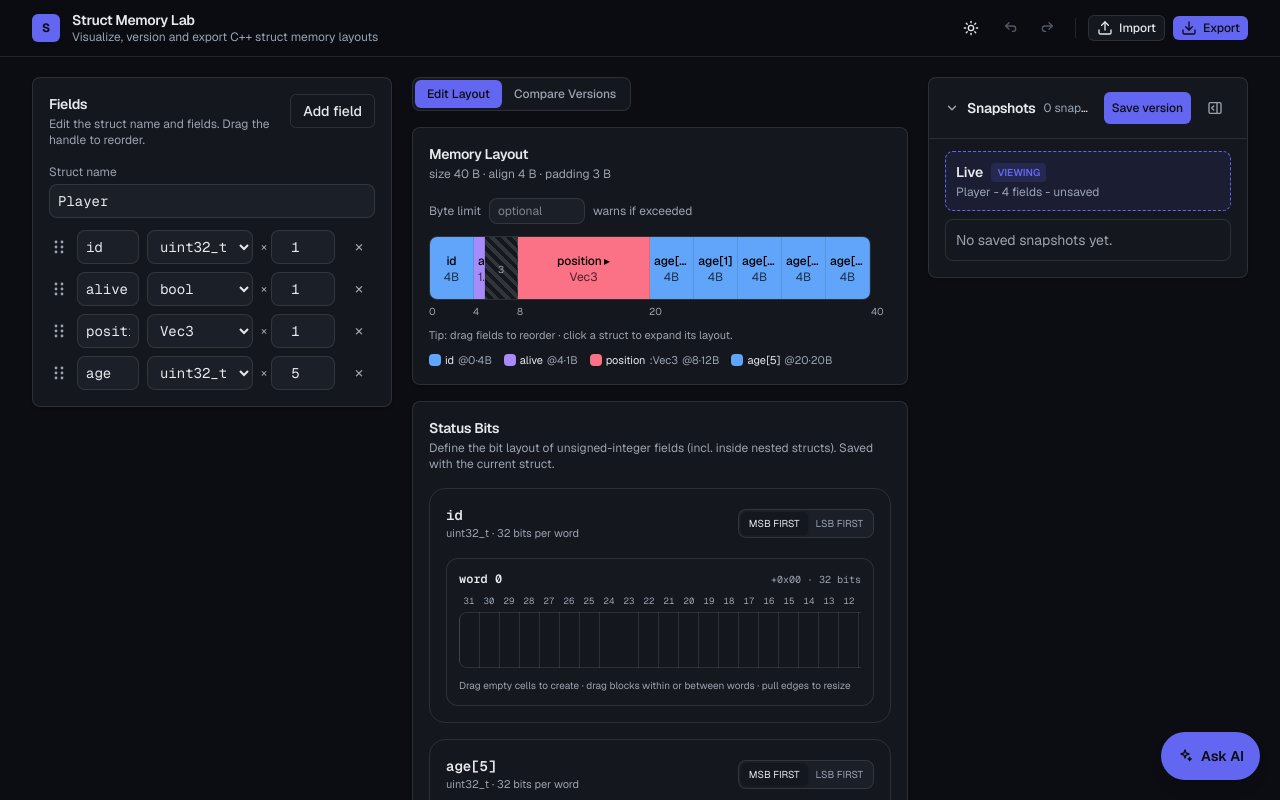
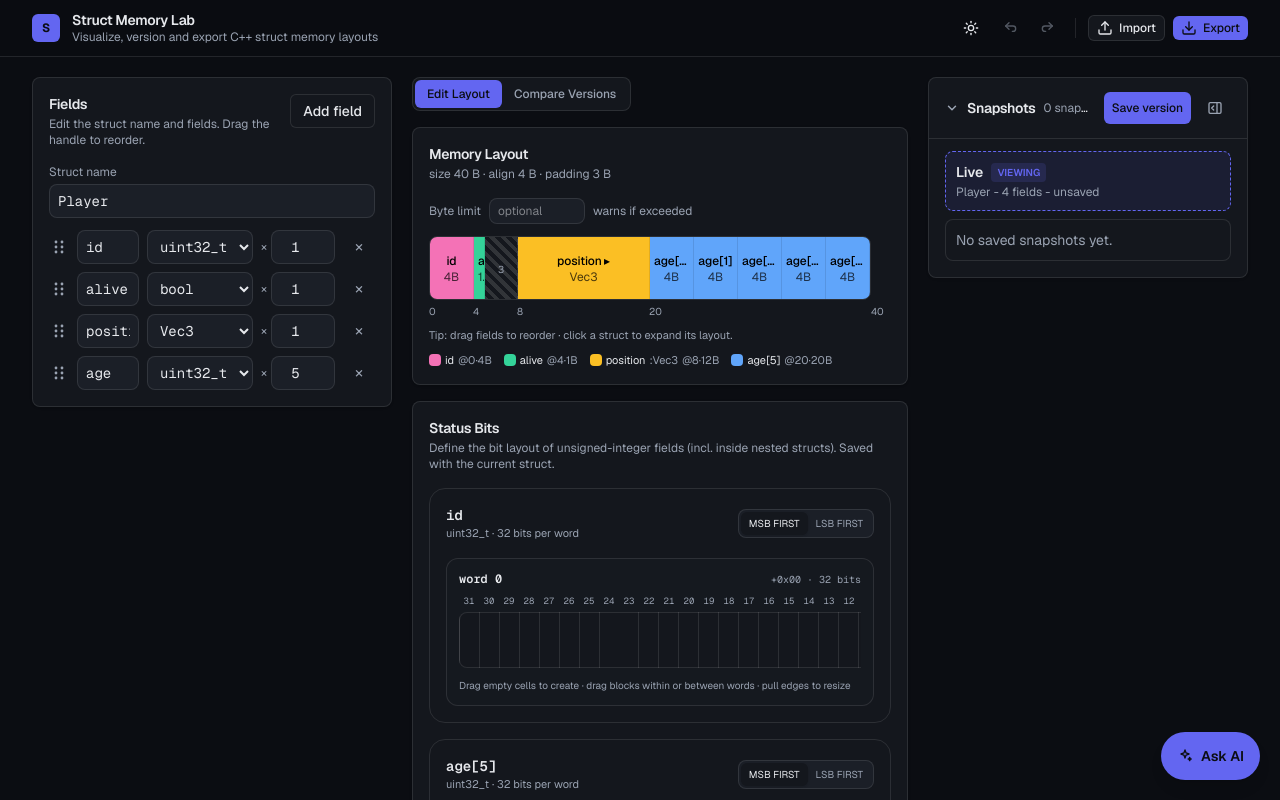
Before and after one commit to kaandemirlek/struct-memory-lab, a Next.js app: page / in a window 1280 px wide. Shown: the top 800 px of the page. Built offline with nearby package versions, Linux system fonts and the light colour scheme.

Commit message:
fixed layout colors

```diff
--- a/src/components/LayoutVisualizer.tsx
+++ b/src/components/LayoutVisualizer.tsx
@@ -32,8 +32,20 @@ import Panel from "@/components/ui/Panel";
 
 type Mode = "edit" | "compare";
 
-// Stable color palette for fields.
-const COLORS = ["#60a5fa", "#34d399", "#f472b6", "#fbbf24", "#a78bfa", "#fb7185"];
+// Stable color palette for fields. Daha çok renk = kimlik-bazlı sabit renklerde
+// iki bloğun aynı renge düşme olasılığı azalır (kararlılık bozulmadan).
+const COLORS = [
+  "#60a5fa", // blue
+  "#34d399", // emerald
+  "#f472b6", // pink
+  "#fbbf24", // amber
+  "#a78bfa", // violet
+  "#fb7185", // rose
+  "#22d3ee", // cyan
+  "#a3e635", // lime
+  "#fb923c", // orange
+  "#e879f9", // fuchsia
+];
 
 // ============================================================================
 // Compare-mode helpers (side-by-side From/To layouts with change impacts).
@@ -239,25 +251,23 @@ function LayoutStrip({
 // Edit-mode helpers (interactive map: drag-reorder, nested expand, bit-fields).
 // ============================================================================
 
-// Alan kimliğinden stabil bir palet indeksi (reorder'da renk mümkün olduğunca sabit).
-function colorIndexForId(id: string): number {
-  let hash = 0;
-  for (let i = 0; i < id.length; i++) hash = (hash * 31 + id.charCodeAt(i)) | 0;
-  return Math.abs(hash) % COLORS.length;
-}
-
 /**
- * Alanlara renk ata: temel renk kimlikten (stabil) gelir, ama YAN YANA iki blok
- * aynı renge düşerse ikinciyi bir sonraki renge kaydır → komşular her zaman farklı.
+ * Alanlara renk ata: her alan, KİMLİK KÜMESİNDEKİ sıralı sırasına (sorted rank)
+ * göre paletten renk alır. Atama görsel sıraya bağlı DEĞİL → alanları reorder
+ * etmek bir bloğun rengini DEĞİŞTİRMEZ. Ayrıca palet kadar (≤10) alanda renkler
+ * BENZERSİZDİR, yani bloklar birbirine karışmaz. (Alan ekley/çıkarınca sıralama
+ * kayabilir; kritik olan reorder kararlılığı korunur.)
  */
 function assignFieldColors(fields: { fieldId: string }[]): Record<string, string> {
+  const rankById = new Map<string, number>();
+  fields
+    .map((f) => f.fieldId)
+    .sort()
+    .forEach((id, i) => rankById.set(id, i));
+
   const map: Record<string, string> = {};
-  let prev = -1;
   for (const f of fields) {
-    let idx = colorIndexForId(f.fieldId);
-    if (idx === prev) idx = (idx + 1) % COLORS.length; // komşuyla çakışmayı boz
-    map[f.fieldId] = COLORS[idx];
-    prev = idx;
+    map[f.fieldId] = COLORS[(rankById.get(f.fieldId) ?? 0) % COLORS.length];
   }
   return map;
 }
@@ -334,22 +344,8 @@ function Band({ layout, pxPerByte }: { layout: LayoutResult; pxPerByte: number }
   );
 }
 
-// Sürüklenebilir tek bir alan bloğu (dizi ise birden çok hücre içerir).
-function FieldBlock({
-  fl,
-  pxPerByte,
-  open,
-  onToggle,
-  bg,
-}: {
-  fl: FieldLayout;
-  pxPerByte: number;
-  open: boolean;
-  onToggle: () => void;
-  bg: string;
-}) {
-  const { attributes, listeners, setNodeRef, transform, transition, isDragging } =
-    useSortable({ id: fl.fieldId });
+// Bir alan bloğunun ortak türetmeleri (sortable ve statik sürüm paylaşır).
+function fieldBlockParts(fl: FieldLayout, onToggle: () => void) {
   const arrayLength = Math.max(1, fl.arrayLength ?? 1);
   const elementSize = fl.elementSize ?? fl.size / arrayLength;
   const expandable = fl.type === "struct" && !!fl.nested;
@@ -365,22 +361,30 @@ function FieldBlock({
             ?.scrollIntoView({ behavior: "smooth", block: "center" })
       : undefined;
 
-  const style = {
-    transform: CSS.Transform.toString(transform),
-    transition,
-    opacity: isDragging ? 0.5 : 1,
-  };
+  const title = `${fieldLabel(fl)}: ${fl.typeName ?? fl.type} — offset ${fl.offset}, ${fl.size} bytes (drag: reorder${expandable ? " · click: expand/collapse" : isBitField ? " · click: Status Bits" : ""})`;
+  return { arrayLength, elementSize, expandable, handleClick, title };
+}
 
+// Bloğun iç hücreleri (dizi ise birden çok). Sortable ve statik sürüm ortak kullanır.
+function FieldCells({
+  fl,
+  pxPerByte,
+  bg,
+  arrayLength,
+  elementSize,
+  expandable,
+  open,
+}: {
+  fl: FieldLayout;
+  pxPerByte: number;
+  bg: string;
+  arrayLength: number;
+  elementSize: number;
+  expandable: boolean;
+  open: boolean;
+}) {
   return (
-    <div
-      ref={setNodeRef}
-      style={style}
-      {...attributes}
-      {...listeners}
-      onClick={handleClick}
-      className="flex shrink-0 cursor-grab active:cursor-grabbing"
-      title={`${fieldLabel(fl)}: ${fl.typeName ?? fl.type} — offset ${fl.offset}, ${fl.size} bytes (drag: reorder${expandable ? " · click: expand/collapse" : isBitField ? " · click: Status Bits" : ""})`}
-    >
+    <>
       {Array.from({ length: arrayLength }).map((_, ai) => (
         <div
           key={ai}
@@ -397,6 +401,83 @@ function FieldBlock({
           </span>
         </div>
       ))}
+    </>
+  );
+}
+
+// Sürüklenebilir alan bloğu (yalnızca mount SONRASI render edilir → dnd-kit id'leri SSR'ı bozmaz).
+function FieldBlock({
+  fl,
+  pxPerByte,
+  open,
+  onToggle,
+  bg,
+}: {
+  fl: FieldLayout;
+  pxPerByte: number;
+  open: boolean;
+  onToggle: () => void;
+  bg: string;
+}) {
+  const { attributes, listeners, setNodeRef, transform, transition, isDragging } =
+    useSortable({ id: fl.fieldId });
+  const { arrayLength, elementSize, expandable, handleClick, title } = fieldBlockParts(fl, onToggle);
+
+  const style = {
+    transform: CSS.Transform.toString(transform),
+    transition,
+    opacity: isDragging ? 0.5 : 1,
+  };
+
+  return (
+    <div
+      ref={setNodeRef}
+      style={style}
+      {...attributes}
+      {...listeners}
+      onClick={handleClick}
+      className="flex shrink-0 cursor-grab active:cursor-grabbing"
+      title={title}
+    >
+      <FieldCells
+        fl={fl}
+        pxPerByte={pxPerByte}
+        bg={bg}
+        arrayLength={arrayLength}
+        elementSize={elementSize}
+        expandable={expandable}
+        open={open}
+      />
+    </div>
+  );
+}
+
+// Statik alan bloğu (SSR + ilk istemci render'ı; dnd yok → hydration güvenli, aynı görünür).
+function StaticFieldBlock({
+  fl,
+  pxPerByte,
+  open,
+  onToggle,
+  bg,
+}: {
+  fl: FieldLayout;
+  pxPerByte: number;
+  open: boolean;
+  onToggle: () => void;
+  bg: string;
+}) {
+  const { arrayLength, elementSize, expandable, handleClick, title } = fieldBlockParts(fl, onToggle);
+  return (
+    <div onClick={handleClick} className="flex shrink-0 cursor-grab" title={title}>
+      <FieldCells
+        fl={fl}
+        pxPerByte={pxPerByte}
+        bg={bg}
+        arrayLength={arrayLength}
+        elementSize={elementSize}
+        expandable={expandable}
+        open={open}
+      />
     </div>
   );
 }
@@ -431,6 +512,11 @@ function SortableBand({
   const reorderFields = useStructStore((s) => s.reorderFields);
   const [open, setOpen] = useState<Record<string, boolean>>({});
 
+  // dnd-kit SSR'da benzersiz erişilebilirlik id'leri üretir (DndDescribedBy-N) →
+  // sunucu/istemci uyuşmazlığı. Mount'tan önce statik, sonra sürüklenebilir render et.
+  const [mounted, setMounted] = useState(false);
+  useEffect(() => setMounted(true), []);
+
   const sensors = useSensors(
     useSensor(PointerSensor, { activationConstraint: { distance: 6 } }),
     useSensor(KeyboardSensor, { coordinateGetter: sortableKeyboardCoordinates })
@@ -447,20 +533,16 @@ function SortableBand({
   const last = layout.fields[layout.fields.length - 1];
   const tail = last ? layout.totalSize - (last.offset + last.size) : 0;
 
-  return (
-    <div className="overflow-x-auto">
-      <DndContext sensors={sensors} collisionDetection={closestCenter} onDragEnd={handleDragEnd}>
-        <SortableContext
-          items={layout.fields.map((f) => f.fieldId)}
-          strategy={horizontalListSortingStrategy}
-        >
+  // Mount durumuna göre sortable ya da statik blok (ikisi de aynı prop imzası + görünüm).
+  const Block = mounted ? FieldBlock : StaticFieldBlock;
+  const band = (
     <div className="flex h-16 w-max overflow-hidden rounded-lg border border-border">
       {layout.fields.map((fl) => (
         <Fragment key={fl.fieldId}>
           {fl.paddingBefore > 0 && (
             <PaddingCell size={fl.paddingBefore} pxPerByte={pxPerByte} />
           )}
-                <FieldBlock
+          <Block
             fl={fl}
             pxPerByte={pxPerByte}
             open={!!open[fl.fieldId]}
@@ -471,8 +553,22 @@ function SortableBand({
       ))}
       {tail > 0 && <PaddingCell size={tail} pxPerByte={pxPerByte} />}
     </div>
+  );
+
+  return (
+    <div className="overflow-x-auto">
+      {mounted ? (
+        <DndContext sensors={sensors} collisionDetection={closestCenter} onDragEnd={handleDragEnd}>
+          <SortableContext
+            items={layout.fields.map((f) => f.fieldId)}
+            strategy={horizontalListSortingStrategy}
+          >
+            {band}
           </SortableContext>
         </DndContext>
+      ) : (
+        band
+      )}
 
       {/* Offset cetveli (band ile aynı genişlikler). */}
       <div className="mt-1 flex w-max">
```
Also changed, not shown: 1 other file (tests, documents, lock files or other folders). Lines whose indentation alone changed are shown as unchanged.
